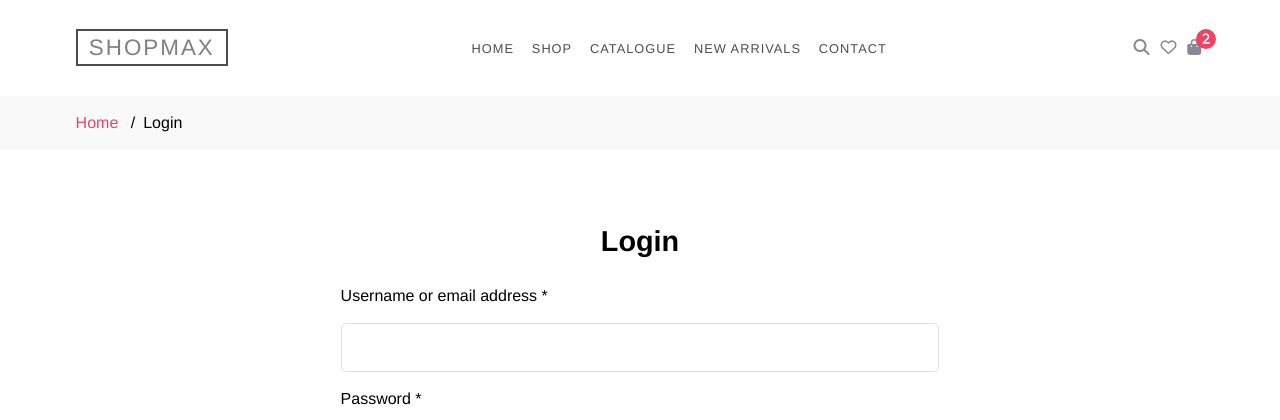
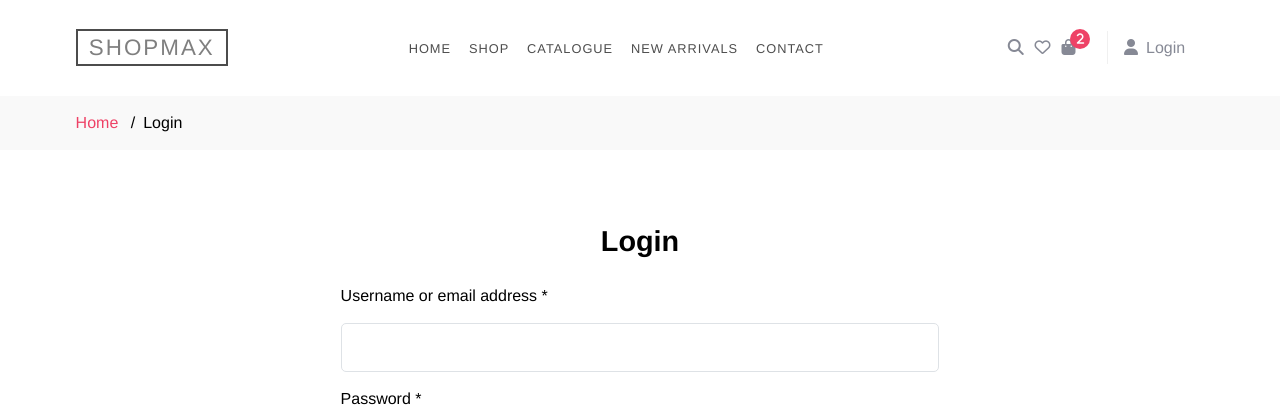
Before and after one commit to MarcosQuaOli/ShopMax, a PHP site: page /login.html in a window 1280 px wide. Shown: the top 420 px of the page. Run offline with PHP 8.4, Linux system fonts and the light colour scheme; some libraries are stand-ins or nearby versions.

Commit message:
Add login button to all html files

```diff
--- a/about.html
+++ b/about.html
@@ -48,6 +48,7 @@
 				<a href="#"><i class="far fa-heart"></i></a>
 				<a href="cart.html" class="bag"><i class="fas fa-shopping-bag"><span>2</span></i></a>
 				<button><i class="fas fa-bars"></i></button>
+				<a href="login.html"><i class="fas fa-user"></i>Login</a>
 			</div>
 		</header>
 
--- a/cart.html
+++ b/cart.html
@@ -48,6 +48,7 @@
 				<a href="#"><i class="far fa-heart"></i></a>
 				<a href="#" class="bag"><i class="fas fa-shopping-bag"><span>2</span></i></a>
 				<button><i class="fas fa-bars"></i></button>
+				<a href="login.html"><i class="fas fa-user"></i>Login</a>
 			</div>
 		</header>
 
--- a/checkout.html
+++ b/checkout.html
@@ -48,6 +48,7 @@
 				<a href="#"><i class="far fa-heart"></i></a>
 				<a href="cart.html" class="bag"><i class="fas fa-shopping-bag"><span>2</span></i></a>
 				<button><i class="fas fa-bars"></i></button>
+				<a href="login.html"><i class="fas fa-user"></i>Login</a>
 			</div>
 		</header>
 
@@ -62,7 +63,7 @@
 
 		<section class="checkout container">
 			<div class="checkout__return">
-				<p>Returning customer? <a href="#">Click here</a> to login</p>
+				<p>Returning customer? <a href="login.html">Click here</a> to login</p>
 			</div>
 
 			<div class="checkout__container">
--- a/contact.html
+++ b/contact.html
@@ -48,6 +48,7 @@
 				<a href="#"><i class="far fa-heart"></i></a>
 				<a href="cart.html" class="bag"><i class="fas fa-shopping-bag"><span>2</span></i></a>
 				<button><i class="fas fa-bars"></i></button>
+				<a href="login.html"><i class="fas fa-user"></i>Login</a>
 			</div>
 		</header>
 
--- a/css/style.css
+++ b/css/style.css
@@ -58,6 +58,12 @@ body {
     margin: 0 0.2em; }
     .header__icons a:hover {
       color: #3d3f45; }
+  .header__icons a:last-child {
+    margin-left: 1.5rem;
+    padding: 0.5rem 1rem;
+    border-left: 1px solid #f0f0f0; }
+    .header__icons a:last-child i {
+      margin-right: 0.5rem; }
   @media (min-width: 992px) {
     .header__icons button {
       display: none; } }
--- a/index.html
+++ b/index.html
@@ -48,6 +48,7 @@
 				<a href="#"><i class="far fa-heart"></i></a>
 				<a href="cart.html" class="bag"><i class="fas fa-shopping-bag"><span>2</span></i></a>
 				<button><i class="fas fa-bars"></i></button>
+				<a href="login.html"><i class="fas fa-user"></i>Login</a>
 			</div>
 		</header>
 
--- a/login.html
+++ b/login.html
@@ -48,6 +48,7 @@
 				<a href="#"><i class="far fa-heart"></i></a>
 				<a href="cart.html" class="bag"><i class="fas fa-shopping-bag"><span>2</span></i></a>
 				<button><i class="fas fa-bars"></i></button>
+				<a href="#"><i class="fas fa-user"></i>Login</a>
 			</div>
 		</header>
 
--- a/register.html
+++ b/register.html
@@ -48,6 +48,7 @@
 				<a href="#"><i class="far fa-heart"></i></a>
 				<a href="cart.html" class="bag"><i class="fas fa-shopping-bag"><span>2</span></i></a>
 				<button><i class="fas fa-bars"></i></button>
+				<a href="login.html"><i class="fas fa-user"></i>Login</a>
 			</div>
 		</header>
 
--- a/sass/style.scss
+++ b/sass/style.scss
@@ -52,11 +52,23 @@
 			}
 		}
 
+		a:last-child {
+			margin-left: 1.5rem;
+			padding: 0.5rem 1rem;
+			border-left: 1px solid #f0f0f0;
+
+			i {
+				margin-right: 0.5rem;
+
+			}
+		}
+
 		@media (min-width: 992px) {
 			button {
 				display: none;
 			}
 		}
+
 		.bag {
 			position: relative;
 
```
Also changed, not shown: shop.html (+4 -3 lines), 1 other file.
